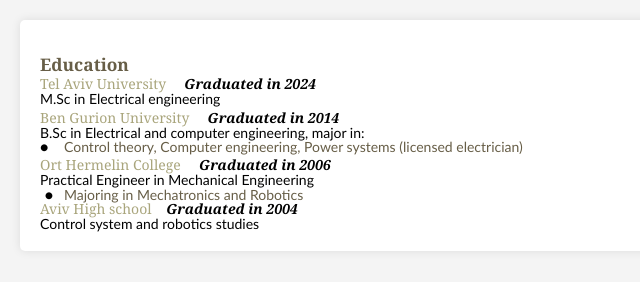
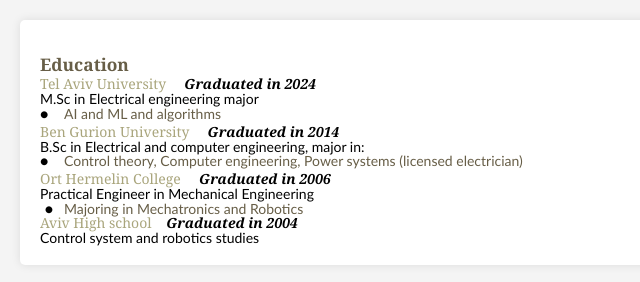
Before and after one commit to engdorm/cv, a plain HTML site: page edu/index.html in a window 1280 px wide. Shown: the whole page, without its empty margins (0-640 px from the left). Drawn offline with Linux system fonts and the light colour scheme; a web font is replaced by a local one.

Commit message:
Update index.html

```diff
--- a/edu/index.html
+++ b/edu/index.html
@@ -13,7 +13,10 @@
     <p class="c17"><span class="c3">Education</span></p>
     <p class="c16"><span class="c1">Tel Aviv University </span><span class="c4"> &nbsp; &nbsp; Graduated in            2024</span><span
             style="overflow: hidden; display: inline-block; margin: 0.00px 0.00px; border: 0.00px solid #000000; transform: rotate(0.00rad) translateZ(0px); -webkit-transform: rotate(0.00rad) translateZ(0px); width: 410.73px; height: 1.67px;"></span></p>
-    <p class="c0"><span class="c2">M.Sc in Electrical engineering</span></p>
+    <p class="c0"><span class="c2">M.Sc in Electrical engineering major</span></p>
+        <ul class="c25 lst-kix_list_7-0 start">
+        <li class="c49 li-bullet-0"><span class="c22 c6">AI and ML and algorithms </span></li>
+    </ul>
     <p class="c15"><span class="c1">Ben Gurion University </span><span class="c4"> &nbsp; &nbsp; Graduated in 2014</span><span
             style="overflow: hidden; display: inline-block; margin: 0.00px 0.00px; border: 0.00px solid #000000; transform: rotate(0.00rad) translateZ(0px); -webkit-transform: rotate(0.00rad) translateZ(0px); width: 410.73px; height: 1.67px;"></span></p>
     <p class="c0"><span class="c2">B.Sc in Electrical and computer engineering, major in:</span></p>
```
